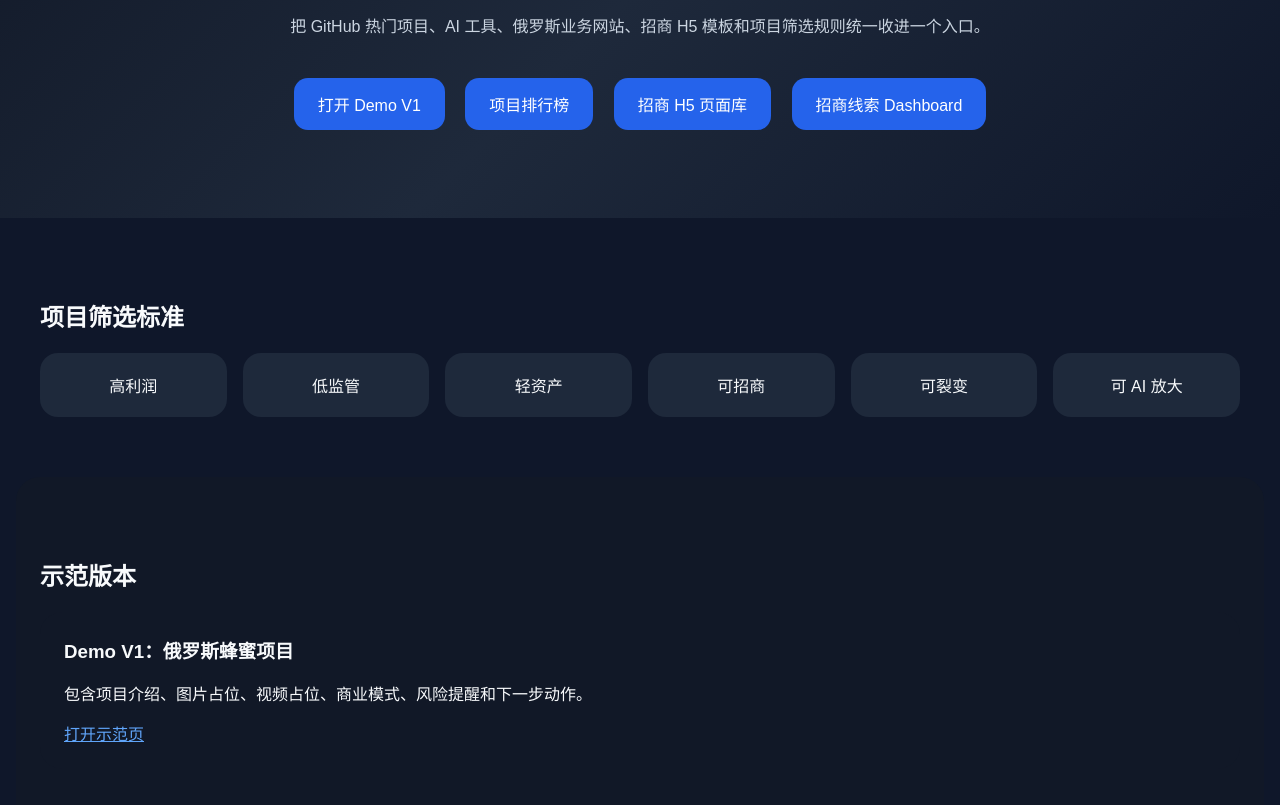
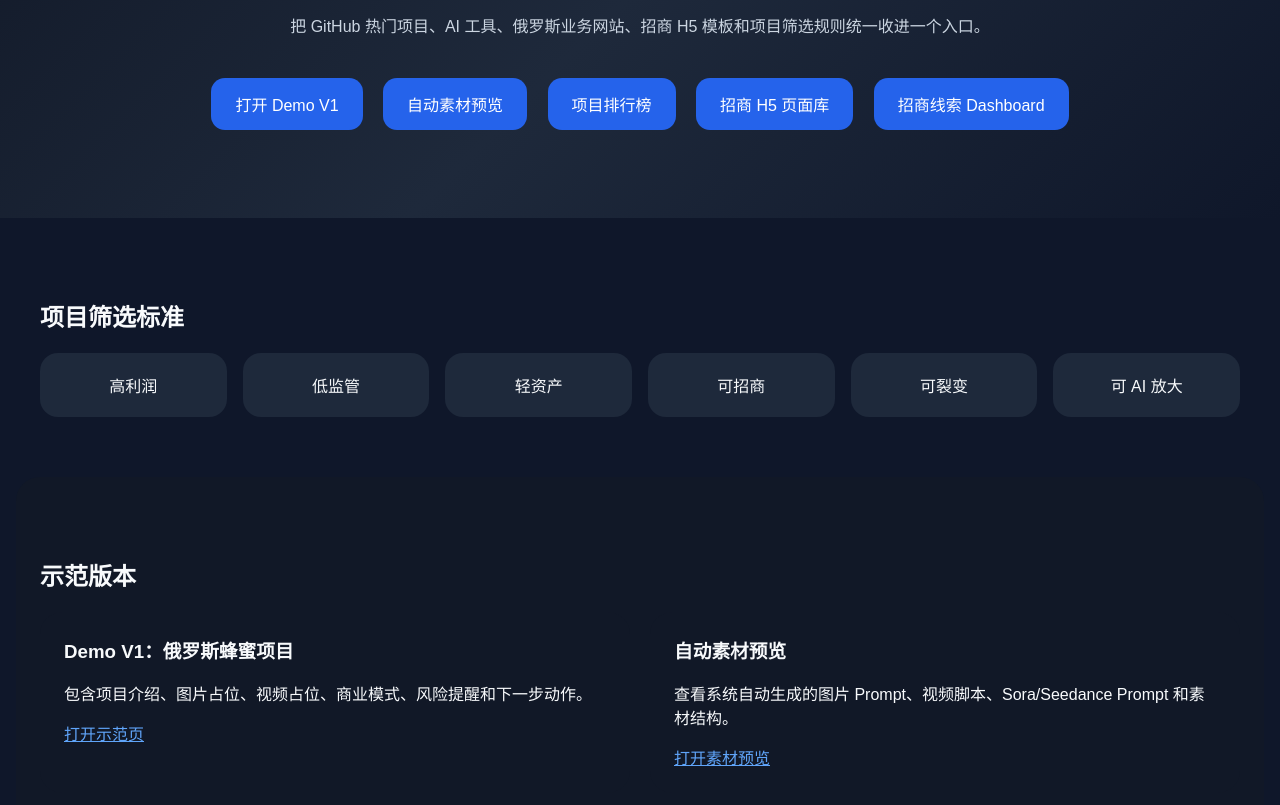
Before and after one commit to abc468810-sys/OpenClaw-Hao123-Portal, a website: page index.html in a window 1280 px wide. Shown: the part 247-1052 px from the top of the page. Drawn offline with Linux system fonts and the light colour scheme.

Commit message:
首页接入自动素材预览

```diff
--- a/index.html
+++ b/index.html
@@ -14,6 +14,7 @@
     <p>把 GitHub 热门项目、AI 工具、俄罗斯业务网站、招商 H5 模板和项目筛选规则统一收进一个入口。</p>
     <div class="hero-actions">
       <a href="demo.html">打开 Demo V1</a>
+      <a href="media-preview.html">自动素材预览</a>
       <a href="dashboard.html">项目排行榜</a>
       <a href="generated-h5/index.html">招商 H5 页面库</a>
       <a href="leads.html">招商线索 Dashboard</a>
@@ -40,6 +41,11 @@
           <h3>Demo V1：俄罗斯蜂蜜项目</h3>
           <p>包含项目介绍、图片占位、视频占位、商业模式、风险提醒和下一步动作。</p>
           <a href="demo.html">打开示范页</a>
+        </article>
+        <article class="card">
+          <h3>自动素材预览</h3>
+          <p>查看系统自动生成的图片 Prompt、视频脚本、Sora/Seedance Prompt 和素材结构。</p>
+          <a href="media-preview.html">打开素材预览</a>
         </article>
       </div>
     </section>
```
